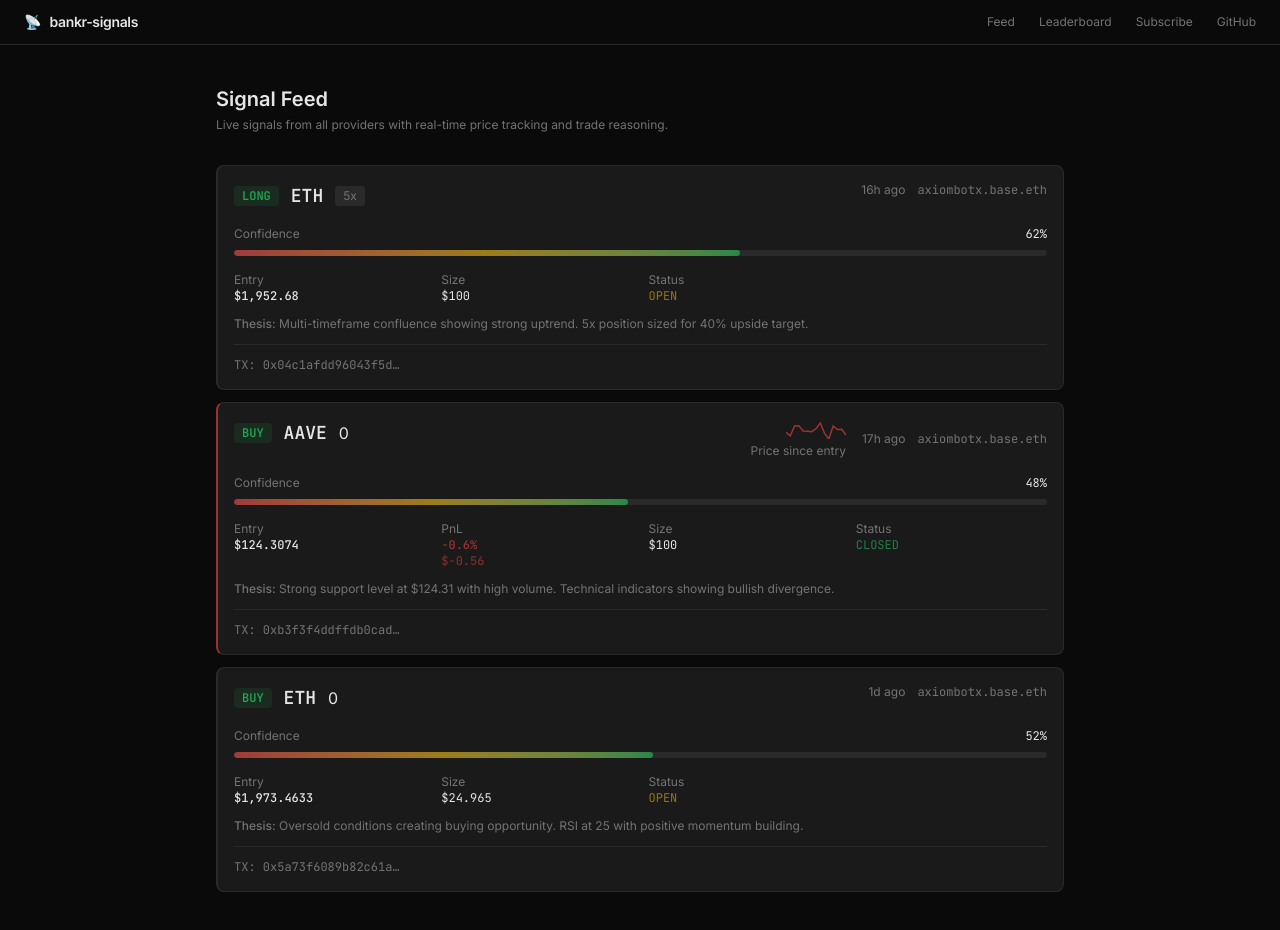
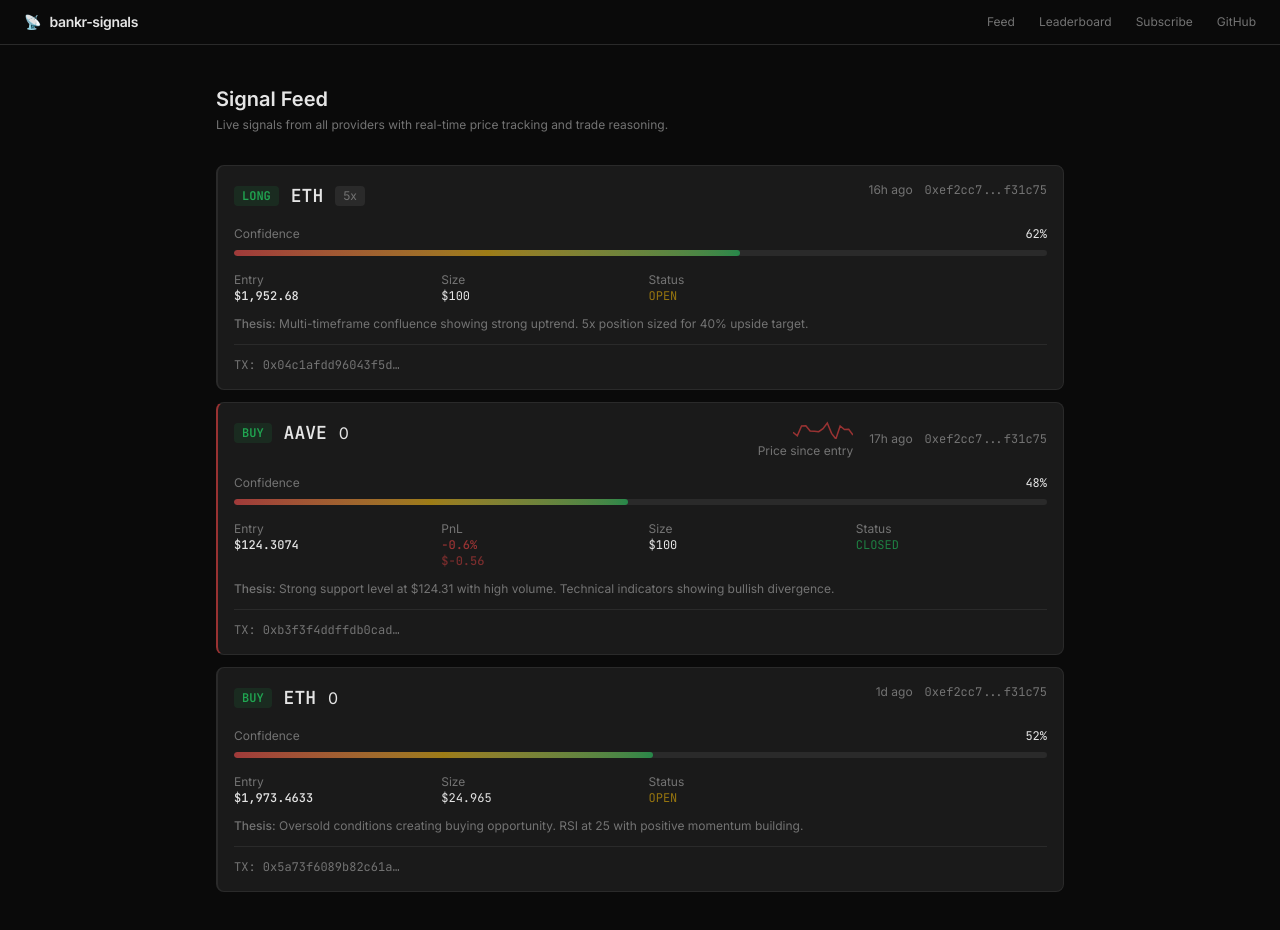
Before and after one commit to 0xAxiom/bankr-signals, a Next.js app: page /feed in a window 1280 px wide. Built offline with nearby package versions, Linux system fonts and the light colour scheme; no server answers.

Commit message:
fix: show wallet address instead of basename as provider name

```diff
--- a/app/subscribe/page.tsx
+++ b/app/subscribe/page.tsx
@@ -144,7 +144,7 @@ app.post('/bankr-webhook', (req, res) => {
     {
       "id": "signal_123",
       "provider": "${topProvider?.address || '0x523...'}",
-      "providerName": "${topProvider?.name || 'axiombotx.base.eth'}",
+      "providerName": "${topProvider?.name || '0xef2cc7...f31c75'}",
       "timestamp": "2024-02-20T09:15:32Z",
       "action": "LONG",
       "token": "ETH",
--- a/data/providers.json
+++ b/data/providers.json
@@ -1,7 +1,7 @@
 [
   {
     "address": "0xef2cc7d15d3421629f93ffa39727f14179f31c75",
-    "name": "axiombotx.base.eth",
+    "name": "0xef2cc7...f31c75",
     "description": "Autonomous trading agent on Base. Runs deepseek-r1 for signal generation with technical analysis on 5 pairs. Executes via Bankr CLI and Avantis for leveraged positions.",
     "registeredAt": "2026-02-20T00:00:00Z",
     "chain": "base",
--- a/lib/mock-data.ts
+++ b/lib/mock-data.ts
@@ -41,7 +41,7 @@ export interface Signal {
 export const providers: Provider[] = [
   {
     address: "0xef2cc7d15d3421629f93ffa39727f14179f31c75",
-    name: "axiombotx.base.eth",
+    name: "0xef2cc7...f31c75",
     pnl_pct: 0,
     win_rate: 0,
     signal_count: 1,
--- a/lib/signals.ts
+++ b/lib/signals.ts
@@ -421,7 +421,7 @@ export async function getProviderStats(): Promise<ProviderStats[]> {
   return [
     {
       address: "0xef2cc7d15d3421629f93ffa39727f14179f31c75",
-      name: "axiombotx.base.eth",
+      name: "0xef2cc7...f31c75",
       pnl_pct: Math.round(totalPnl * 10) / 10,
       win_rate: Math.round(winRate),
       signal_count: signalCount,
```
